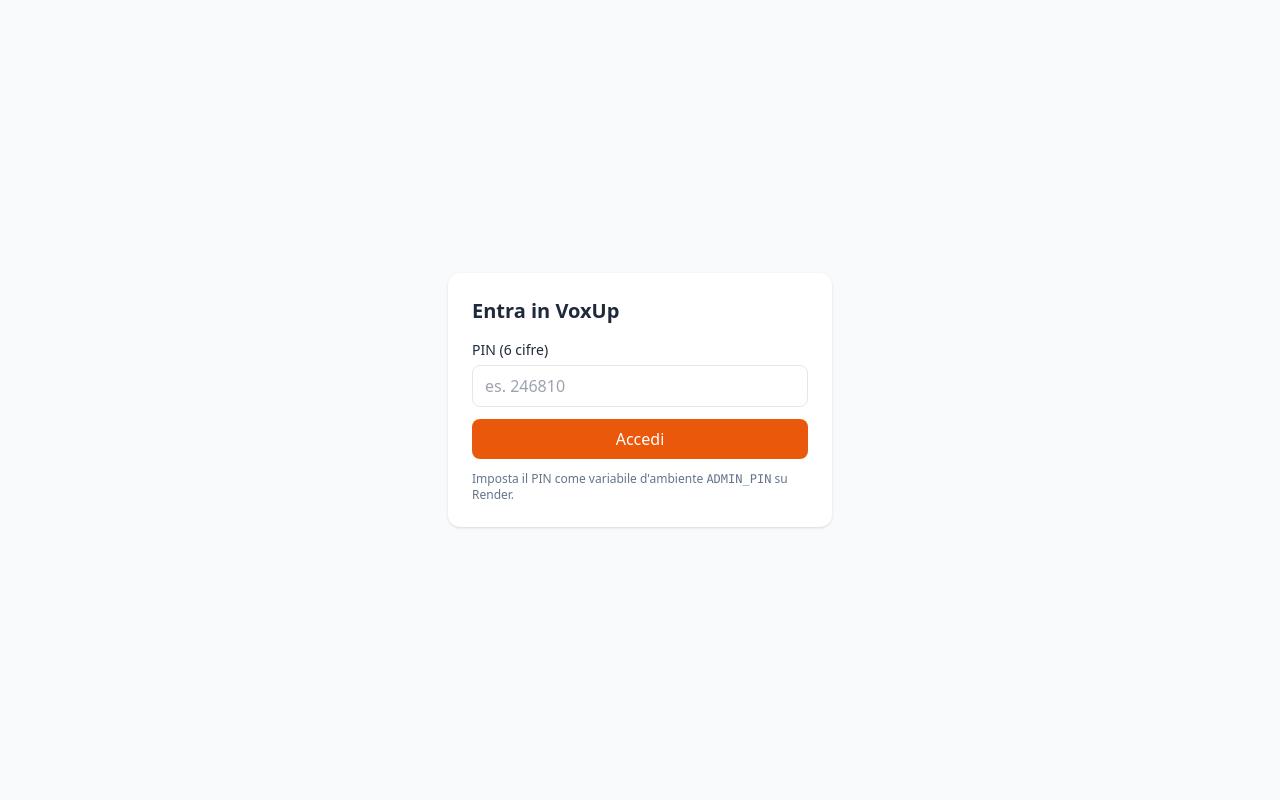
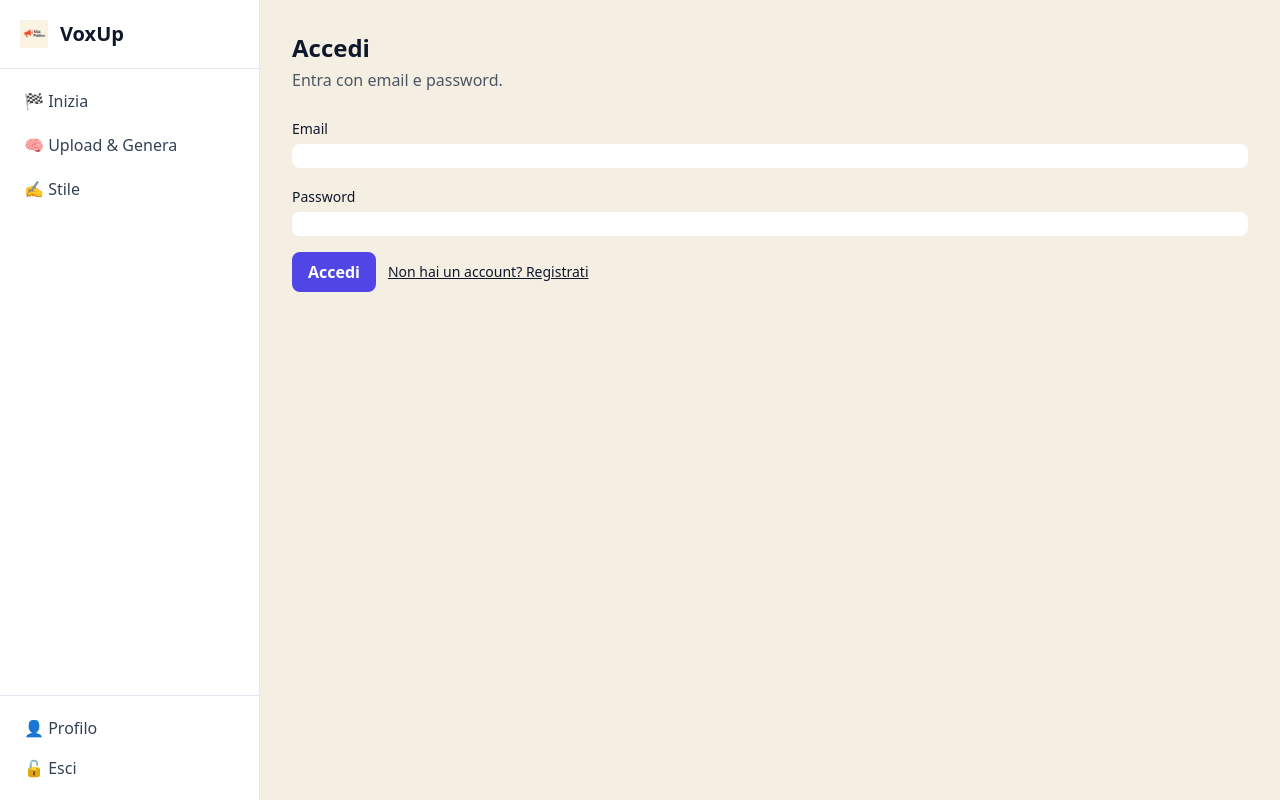
Before and after one commit to lorenzospadotto-debug/noventa-comms-app, a FastAPI app: page /login in a window 1280 px wide. Run offline with FastAPI, Linux system fonts and the light colour scheme; some libraries are stand-ins or nearby versions.

Commit message:
Update login.html

```diff
--- a/templates/login.html
+++ b/templates/login.html
@@ -1,23 +1,21 @@
-<!DOCTYPE html>
-<html lang="it">
-<head>
-  <meta charset="UTF-8">
-  <meta name="viewport" content="width=device-width, initial-scale=1.0">
-  <title>VoxUp — Login</title>
-  <script src="https://cdn.tailwindcss.com"></script>
-</head>
-<body class="min-h-screen grid place-items-center bg-slate-50 text-slate-800">
-  <div class="bg-white p-6 rounded-xl shadow max-w-sm w-full">
-    <h1 class="text-xl font-semibold mb-3">Entra in VoxUp</h1>
-    <form method="post" action="/login" class="space-y-3">
-      <label class="block">
-        <span class="text-sm font-medium">PIN (6 cifre)</span>
-        <input class="mt-1 w-full border rounded-lg px-3 py-2" name="pin" inputmode="numeric" maxlength="6" placeholder="es. 246810" required>
-      </label>
-      {% if error %}<div class="text-sm text-red-600">{{ error }}</div>{% endif %}
-      <button class="w-full bg-orange-600 hover:bg-orange-700 text-white rounded-lg py-2">Accedi</button>
-    </form>
-    <p class="text-xs text-slate-500 mt-3">Imposta il PIN come variabile d'ambiente <code>ADMIN_PIN</code> su Render.</p>
+{% extends "base.html" %}
+{% block content %}
+<h1 class="text-2xl font-bold">Accedi</h1>
+<p class="text-gray-600 mt-1">Entra con email e password.</p>
+
+<form method="post" action="/login" class="mt-6 space-y-4" onsubmit="showOverlay()">
+  <label class="block">
+    <span class="text-sm font-medium">Email</span>
+    <input type="email" name="email" required class="mt-1 w-full rounded-lg border-gray-300 focus:ring-2 focus:ring-indigo-600">
+  </label>
+  <label class="block">
+    <span class="text-sm font-medium">Password</span>
+    <input type="password" name="password" required class="mt-1 w-full rounded-lg border-gray-300 focus:ring-2 focus:ring-indigo-600">
+  </label>
+  {% if error %}<div class="text-red-600 text-sm">{{ error }}</div>{% endif %}
+  <div class="flex items-center gap-3">
+    <button class="px-4 py-2 rounded-lg bg-indigo-600 text-white font-semibold">Accedi</button>
+    <a class="text-sm underline" href="/register">Non hai un account? Registrati</a>
   </div>
-</body>
-</html>
+</form>
+{% endblock %}
```
